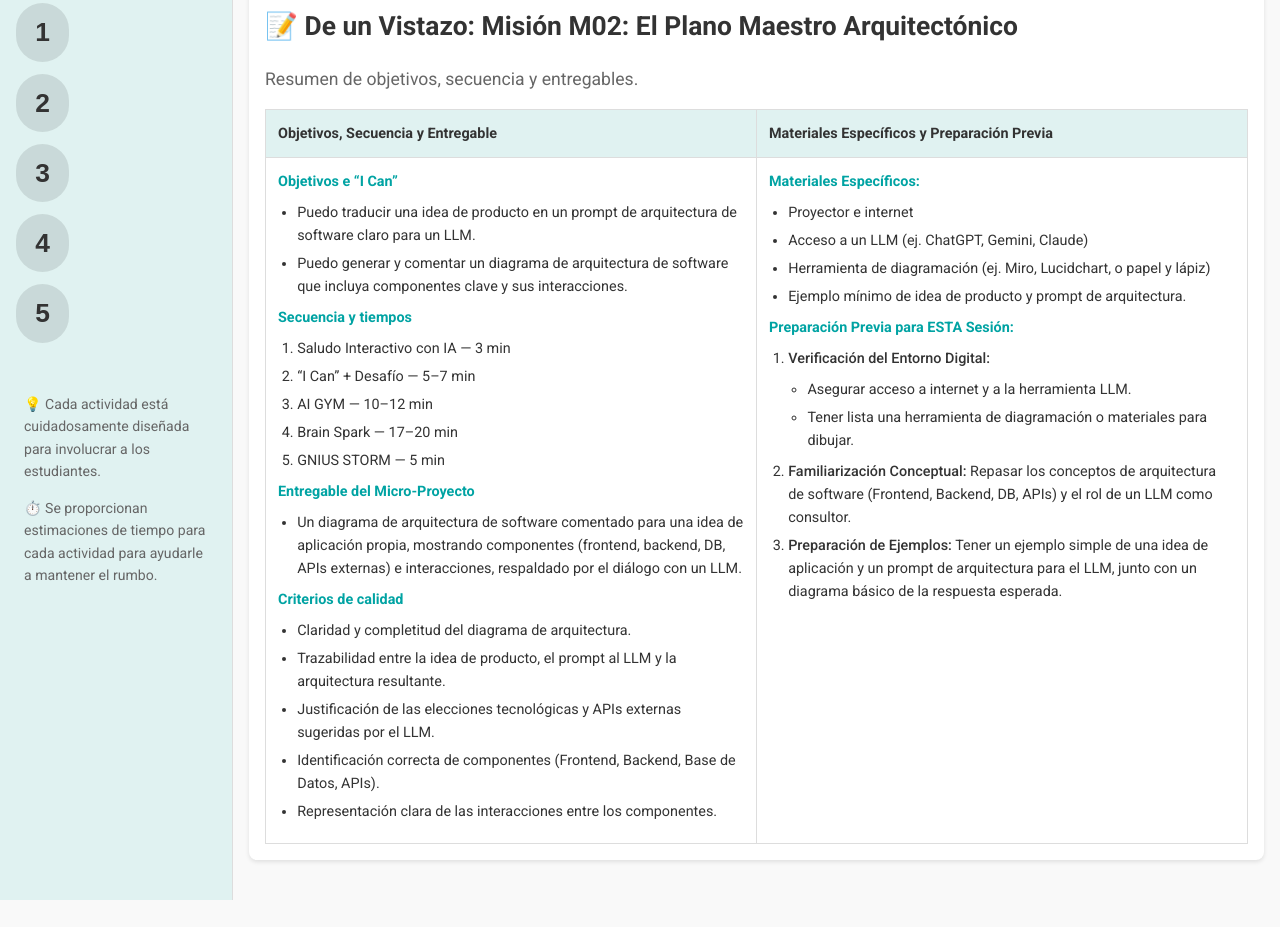
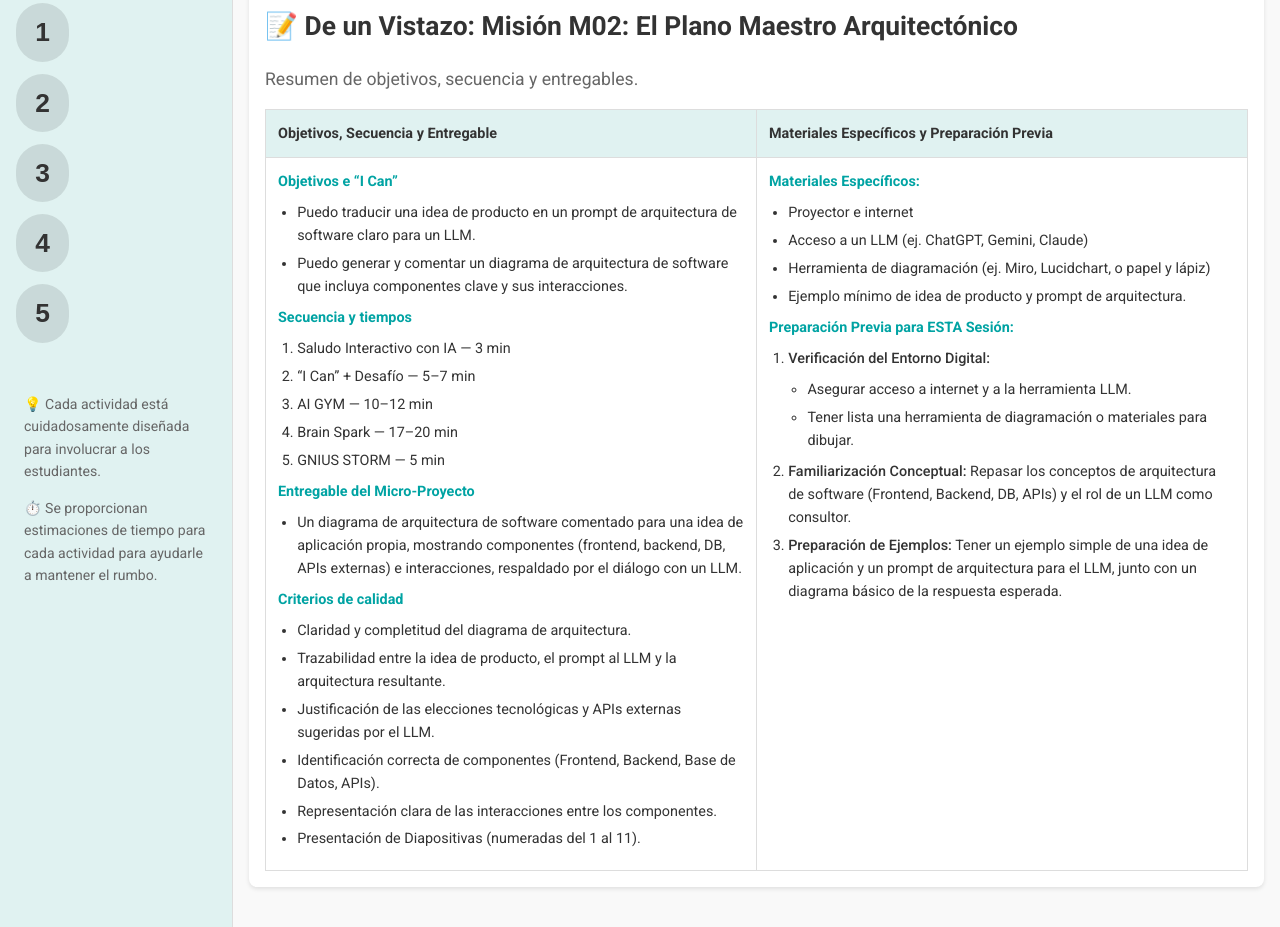
Before and after one commit to Gnius-Club/AIF_H3_MT02, a plain HTML site: page index.html in a window 1280 px wide. Shown: the part 257-1184 px from the top of the page. Before the commit the page ends 1157 px from the top, so only its background shows below. Drawn offline with Linux system fonts and the light colour scheme.

Commit message:
Update index.html

```diff
--- a/index.html
+++ b/index.html
@@ -88,6 +88,7 @@
                     <li>Justificación de las elecciones tecnológicas y APIs externas sugeridas por el LLM.</li>
                     <li>Identificación correcta de componentes (Frontend, Backend, Base de Datos, APIs).</li>
                     <li>Representación clara de las interacciones entre los componentes.</li>
+                    <li>Presentación de Diapositivas (numeradas del 1 al 11).</li>
                   </ul>
                 </td>
                 <td>
```
